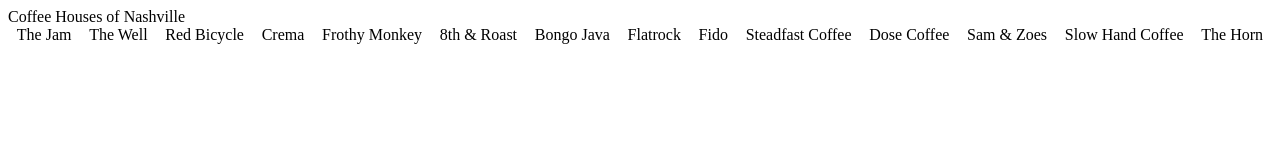
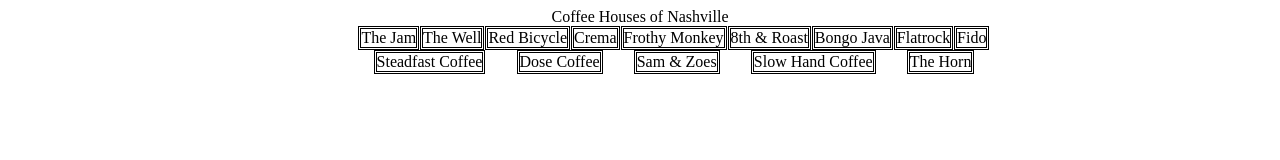
Before and after one commit to Coachbre/coffee-houses, a plain HTML site: page index.html in a window 1280 px wide. Drawn offline with Linux system fonts and the light colour scheme.

Commit message:
CSS edit

```diff
--- a/styles.css
+++ b/styles.css
@@ -1,4 +1,4 @@
-.pageheader {
+.pageHeader {
     display: flex;
     justify-content: center;
 }
@@ -6,9 +6,12 @@
 .list {
     display: flex;
     flex-wrap: wrap;
+    width: 50%;
     justify-content: space-around;
+    margin-left: 350px;
+
 }
 
 .shop {
-
+    border-style: double;
 }
```
